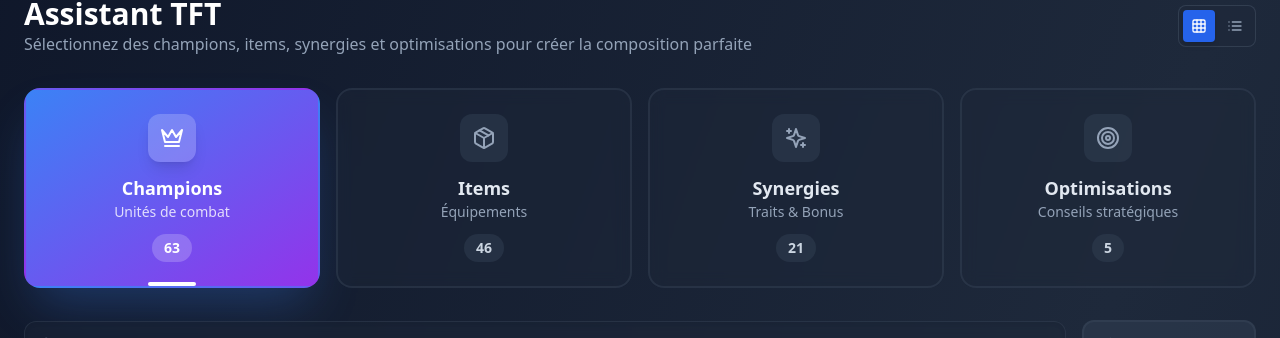
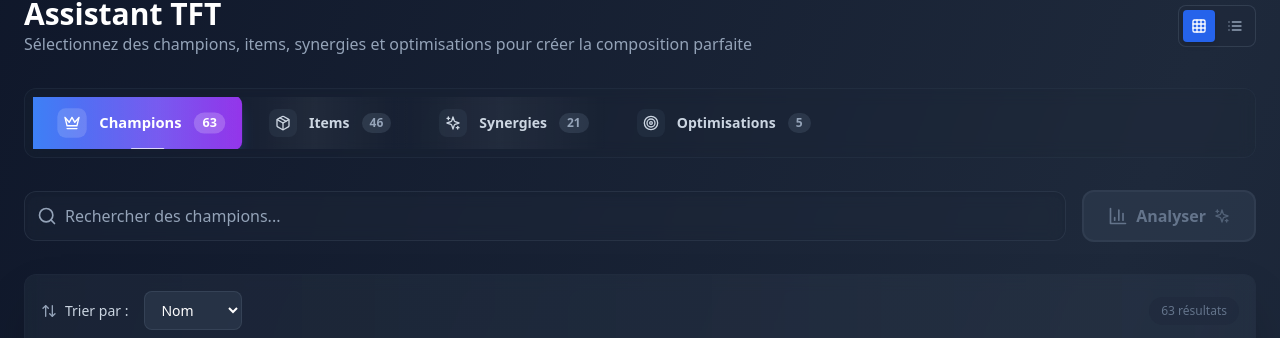
Before and after one commit to Urikens/TFT-alpha, a React (Vite) app: page / in a window 1280 px wide. Shown: the part 162-500 px from the top of the page. Built offline with nearby package versions, Linux system fonts and the light colour scheme.

Commit message:
Navigation par onglets raffinée et compacte

```diff
--- a/src/components/TabNavigation.tsx
+++ b/src/components/TabNavigation.tsx
@@ -20,7 +20,6 @@ export default function TabNavigation({ activeTab, onTabChange, counts }: TabNav
       icon: Crown,
       color: 'from-blue-500 to-purple-600',
       count: counts.champions,
-      description: 'Unités de combat'
     },
     {
       id: 'items' as const,
@@ -28,7 +27,6 @@ export default function TabNavigation({ activeTab, onTabChange, counts }: TabNav
       icon: Package,
       color: 'from-green-500 to-emerald-600',
       count: counts.items,
-      description: 'Équipements'
     },
     {
       id: 'synergies' as const,
@@ -36,7 +34,6 @@ export default function TabNavigation({ activeTab, onTabChange, counts }: TabNav
       icon: Sparkles,
       color: 'from-purple-500 to-pink-600',
       count: counts.synergies,
-      description: 'Traits & Bonus'
     },
     {
       id: 'optimizations' as const,
@@ -44,14 +41,14 @@ export default function TabNavigation({ activeTab, onTabChange, counts }: TabNav
       icon: Target,
       color: 'from-orange-500 to-red-600',
       count: counts.optimizations,
-      description: 'Conseils stratégiques'
     },
   ];
 
   return (
     <div className="mb-8">
-      {/* Version 1: Cards horizontales avec descriptions */}
-      <div className="grid grid-cols-1 md:grid-cols-2 lg:grid-cols-4 gap-4">
+      {/* Version compacte et élégante */}
+      <div className="bg-slate-800/20 backdrop-blur rounded-xl border border-slate-700/30 p-2">
+        <div className="flex items-center space-x-1 overflow-x-auto">
           {tabs.map((tab) => {
             const Icon = tab.icon;
             const isActive = activeTab === tab.id;
@@ -60,148 +57,39 @@ export default function TabNavigation({ activeTab, onTabChange, counts }: TabNav
               <button
                 key={tab.id}
                 onClick={() => onTabChange(tab.id)}
-              className={`group relative overflow-hidden rounded-2xl border-2 transition-all duration-300 hover:scale-105 ${
+                className={`group relative flex items-center space-x-3 px-4 py-3 rounded-lg transition-all duration-300 whitespace-nowrap font-medium ${
                   isActive
-                  ? `bg-gradient-to-br ${tab.color} text-white border-transparent shadow-2xl shadow-${tab.color.split('-')[1]}-500/30`
-                  : 'bg-slate-800/40 backdrop-blur text-slate-300 border-slate-600/30 hover:bg-slate-700/50 hover:border-slate-500/50'
+                    ? `bg-gradient-to-r ${tab.color} text-white shadow-lg shadow-${tab.color.split('-')[1]}-500/25 scale-105`
+                    : 'text-slate-300 hover:bg-slate-700/40 hover:text-white hover:scale-105'
                 }`}
               >
-              {/* Effet de brillance au hover */}
-              <div className="absolute inset-0 bg-gradient-to-r from-transparent via-white/10 to-transparent -translate-x-full group-hover:translate-x-full transition-transform duration-700"></div>
+                {/* Effet de brillance subtil */}
+                <div className="absolute inset-0 bg-gradient-to-r from-transparent via-white/5 to-transparent -translate-x-full group-hover:translate-x-full transition-transform duration-500 rounded-lg"></div>
 
-              <div className="relative p-6 text-center space-y-3">
-                {/* Icône avec animation */}
-                <div className={`mx-auto w-12 h-12 rounded-xl flex items-center justify-center transition-all duration-300 ${
-                  isActive
-                    ? 'bg-white/20 shadow-lg'
-                    : 'bg-slate-700/50 group-hover:bg-slate-600/50'
+                <div className="relative flex items-center space-x-3">
+                  {/* Icône compacte */}
+                  <div className={`w-7 h-7 rounded-lg flex items-center justify-center transition-all ${
+                    isActive ? 'bg-white/15' : 'bg-slate-700/30 group-hover:bg-slate-600/40'
                   }`}>
-                  <Icon className={`w-6 h-6 transition-all duration-300 ${
-                    isActive ? 'text-white' : 'text-slate-400 group-hover:text-slate-200'
-                  }`} />
+                    <Icon className="w-4 h-4" />
                   </div>
 
-                {/* Titre */}
-                <div>
-                  <h3 className={`font-bold text-lg transition-colors ${
-                    isActive ? 'text-white' : 'text-slate-200 group-hover:text-white'
-                  }`}>
-                    {tab.name}
-                  </h3>
-                  <p className={`text-sm transition-colors ${
-                    isActive ? 'text-white/80' : 'text-slate-400 group-hover:text-slate-300'
-                  }`}>
-                    {tab.description}
-                  </p>
-                </div>
+                  {/* Nom */}
+                  <span className="text-sm font-semibold">{tab.name}</span>
 
-                {/* Compteur avec badge */}
-                <div className={`inline-flex items-center px-3 py-1 rounded-full text-sm font-bold transition-all ${
+                  {/* Badge compteur compact */}
+                  <div className={`px-2 py-0.5 rounded-full text-xs font-bold transition-all ${
                     isActive
                       ? 'bg-white/20 text-white'
-                    : 'bg-slate-700/50 text-slate-300 group-hover:bg-slate-600/50'
+                      : 'bg-slate-600/40 text-slate-400 group-hover:bg-slate-500/50 group-hover:text-slate-200'
                   }`}>
                     {tab.count}
                   </div>
-
-                {/* Indicateur actif */}
-                {isActive && (
-                  <div className="absolute bottom-0 left-1/2 transform -translate-x-1/2 w-12 h-1 bg-white rounded-full"></div>
-                )}
-              </div>
-            </button>
-          );
-        })}
                 </div>
 
-      {/* Version alternative: Barre horizontale moderne */}
-      <div className="hidden">
-        <div className="bg-slate-800/30 backdrop-blur rounded-2xl border border-slate-700/30 p-2">
-          <div className="flex items-center space-x-2">
-            {tabs.map((tab) => {
-              const Icon = tab.icon;
-              const isActive = activeTab === tab.id;
-
-              return (
-                <button
-                  key={tab.id}
-                  onClick={() => onTabChange(tab.id)}
-                  className={`relative flex items-center space-x-3 px-6 py-4 rounded-xl transition-all duration-300 font-semibold group ${
-                    isActive
-                      ? `bg-gradient-to-r ${tab.color} text-white shadow-lg scale-105`
-                      : 'text-slate-300 hover:bg-slate-700/50 hover:text-white hover:scale-105'
-                  }`}
-                >
-                  {/* Icône */}
-                  <Icon className="w-5 h-5" />
-
-                  {/* Texte */}
-                  <span>{tab.name}</span>
-
-                  {/* Badge compteur */}
-                  <div className={`px-2 py-1 rounded-full text-xs font-bold transition-all ${
-                    isActive
-                      ? 'bg-white/20 text-white'
-                      : 'bg-slate-600/50 text-slate-400 group-hover:bg-slate-500/50 group-hover:text-slate-200'
-                  }`}>
-                    {tab.count}
-                  </div>
-
-                  {/* Effet de survol */}
-                  {!isActive && (
-                    <div className="absolute inset-0 bg-gradient-to-r from-blue-500/0 via-blue-500/5 to-blue-500/0 opacity-0 group-hover:opacity-100 transition-opacity rounded-xl"></div>
-                  )}
-                </button>
-              );
-            })}
-          </div>
-        </div>
-      </div>
-
-      {/* Version alternative: Style sidebar vertical */}
-      <div className="hidden">
-        <div className="flex flex-col space-y-3 w-64">
-          {tabs.map((tab) => {
-            const Icon = tab.icon;
-            const isActive = activeTab === tab.id;
-
-            return (
-              <button
-                key={tab.id}
-                onClick={() => onTabChange(tab.id)}
-                className={`group flex items-center space-x-4 p-4 rounded-xl border-2 transition-all duration-300 text-left ${
-                  isActive
-                    ? `bg-gradient-to-r ${tab.color} text-white border-transparent shadow-lg`
-                    : 'bg-slate-800/40 text-slate-300 border-slate-600/30 hover:bg-slate-700/50 hover:border-slate-500/50'
-                }`}
-              >
-                {/* Icône */}
-                <div className={`w-10 h-10 rounded-lg flex items-center justify-center transition-all ${
-                  isActive ? 'bg-white/20' : 'bg-slate-700/50 group-hover:bg-slate-600/50'
-                }`}>
-                  <Icon className="w-5 h-5" />
-                </div>
-
-                {/* Contenu */}
-                <div className="flex-1">
-                  <div className="flex items-center justify-between">
-                    <h3 className="font-semibold">{tab.name}</h3>
-                    <span className={`px-2 py-1 rounded-full text-xs font-bold ${
-                      isActive ? 'bg-white/20' : 'bg-slate-600/50'
-                    }`}>
-                      {tab.count}
-                    </span>
-                  </div>
-                  <p className={`text-sm ${
-                    isActive ? 'text-white/80' : 'text-slate-400'
-                  }`}>
-                    {tab.description}
-                  </p>
-                </div>
-
-                {/* Indicateur */}
+                {/* Indicateur actif en bas */}
                 {isActive && (
-                  <div className="w-1 h-8 bg-white rounded-full"></div>
+                  <div className="absolute bottom-0 left-1/2 transform -translate-x-1/2 w-8 h-0.5 bg-white rounded-full"></div>
                 )}
               </button>
             );
```
Also changed, not shown: src/components/ChampionTabs.tsx (+36 -63 lines). Lines whose indentation alone changed are shown as unchanged.
